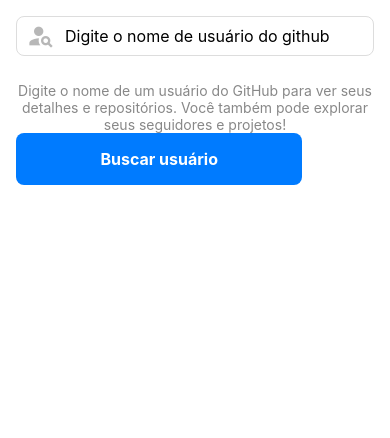
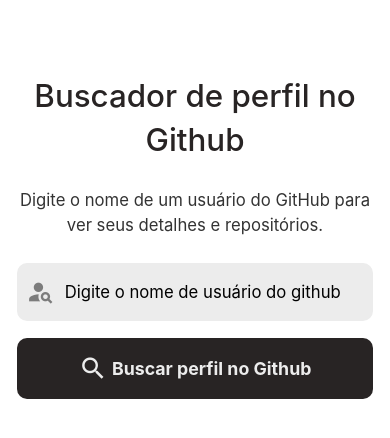
Before and after one commit to dionisio28/BuscaDev, a React Native app: screen / in a window 390 px wide. Shown: the top 438 px of the page. Built offline with nearby package versions, Linux system fonts and the light colour scheme.

Commit message:
feature search user - update the layout for the texts, buttons and input

```diff
--- a/src/App.tsx
+++ b/src/App.tsx
@@ -1,6 +1,6 @@
 import React from 'react';
 import {UserProvider} from './contexts/UserContext';
-import GithubFinder from './screens/GithubFinder';
+import GithubFinder from './screens/SearchUser';
 import {SafeAreaView} from 'react-native';
 import { safeAreaViewStyle } from './styles/customStyles';
 
--- a/src/components/SearchButton.tsx
+++ /dev/null
@@ -1,31 +0,0 @@
-import React from 'react';
-import styled from 'styled-components/native';
-
-interface AvatarProps {
-  onPress: () => void;
-}
-
-const SearchButton = ({onPress}: AvatarProps) => {
-  return (
-    <Button onPress={onPress}>
-      <ButtonTitle>Buscar usuário</ButtonTitle>
-    </Button>
-  );
-};
-
-const Button = styled.TouchableOpacity`
-  width: 80%;
-  padding: 16px;
-  background-color: #007bff; /* Exemplo de cor de fundo */
-  border-radius: 8px; /* Exemplo de borda arredondada */
-  justify-content: center;
-  align-items: center;
-`;
-
-const ButtonTitle = styled.Text`
-  color: white; /* Cor do texto */
-  font-size: 16px; /* Tamanho do texto */
-  font-weight: bold; /* Peso da fonte */
-`;
-
-export default SearchButton;
--- /dev/null
+++ b/src/components/SearchUser/SearchButton.tsx
@@ -0,0 +1,37 @@
+import React from 'react';
+import MaterialIcons from 'react-native-vector-icons/MaterialIcons';
+import styled from 'styled-components/native';
+import {Colors} from '../../styles/colors';
+import { scale } from '../../utils/platformUtils';
+
+interface AvatarProps {
+  onPress: () => void;
+}
+
+const SearchButton = ({onPress}: AvatarProps) => {
+  return (
+    <Button onPress={onPress}>
+      <MaterialIcons name="search" size={scale(28)} color={Colors.opacityGray} />
+      <ButtonTitle>Buscar perfil no Github</ButtonTitle>
+    </Button>
+  );
+};
+
+const Button = styled.TouchableOpacity`
+  width: 100%;
+  padding: 16px;
+  background-color: ${Colors.black};
+  border-radius: 10px;
+  flex-direction: row;
+  justify-content: center;
+  align-items: center;
+`;
+
+const ButtonTitle = styled.Text`
+  color: ${Colors.opacityGray};
+  font-size: ${scale(17)}px;
+  padding-left: ${scale(4)}px;
+  font-weight: bold;
+`;
+
+export default SearchButton;
--- a/src/components/SearchInput.tsx
+++ b/src/components/SearchUser/SearchInput.tsx
@@ -1,16 +1,18 @@
 import React, {useCallback} from 'react';
 import styled from 'styled-components/native';
 import MaterialIcons from 'react-native-vector-icons/MaterialIcons';
-import {Colors} from '../styles/colors';
+import {Colors} from '../../styles/colors';
+import {scale} from '../../utils/platformUtils';
 
 interface SearchInputProps {
   value: string;
   placeholder?: string;
   onChangeText: (text: string) => void;
+  onSubmitEditing: () => void;
 }
 
 const SearchInput: React.FC<SearchInputProps> = React.memo(
-  ({value, placeholder = 'Search...', onChangeText}) => {
+  ({value, placeholder = 'Search...', onChangeText, onSubmitEditing}) => {
     const handleClear = useCallback(() => {
       onChangeText('');
     }, [onChangeText]);
@@ -21,7 +23,7 @@
           <MaterialIcons
             name="person-search"
             size={28}
-            color={Colors.lightGray}
+            color={Colors.lightBlack}
           />
         </LeftIcon>
 
@@ -29,13 +31,14 @@
           placeholder={placeholder}
           value={value}
           onChangeText={onChangeText}
+          onSubmitEditing={onSubmitEditing}
           autoCapitalize="none"
           autoCorrect={false}
         />
 
         {value.length > 0 && (
           <RightIcon onPress={handleClear}>
-            <MaterialIcons name="clear" size={28} color={Colors.darkGray} />
+            <MaterialIcons name="clear" size={28} color={Colors.lightBlack} />
           </RightIcon>
         )}
       </Container>
@@ -48,17 +51,17 @@
 const Container = styled.View`
   flex-direction: row;
   align-items: center;
-  border: 1px solid ${Colors.opacityGray};
-  border-radius: 8px;
+  border-radius: 10px;
   padding: 0 10px;
-  height: 40px;
-  background-color: ${Colors.white};
-  margin-bottom: 16px;
+  height: ${scale(56)}px;
+  margin-top: ${scale(24)}px;
+  margin-bottom: ${scale(16)}px;
+  background-color: ${Colors.opacityGray};
 `;
 
 const Input = styled.TextInput`
   flex: 1;
-  font-size: 16px;
+  font-size: ${scale(16)}px;
   padding: 0 10px;
 `;
 
--- a/src/screens/GithubFinder.tsx
+++ b/src/screens/SearchUser.tsx
@@ -1,35 +1,37 @@
 import React, {useState} from 'react';
 import {ActivityIndicator, Text, View} from 'react-native';
-import SearchInput from '../components/SearchInput.tsx';
+import SearchInput from '../components/SearchUser/SearchInput.tsx';
 import {Colors} from '../styles/colors.ts';
 import styled from 'styled-components/native';
 import {useUser} from '../hooks/useGitHub.ts';
-import SearchButton from '../components/SearchButton.tsx';
+import SearchButton from '../components/SearchUser/SearchButton.tsx';
 import Message from '../components/Message.tsx';
+import {scale} from '../utils/platformUtils';
 
-const GithubFinder = () => {
+const SearchUser = () => {
   const [searchUsername, setSearchUsername] = useState('');
 
-  const {getUser, loading, error, typeError, user} = useUser();
+  const {getUser, loading, error, typeError} = useUser();
 
   const onHandleSearchUsernamePress = async () => {
     await getUser(searchUsername);
   };
 
-  console.log('user', user);
-
   return (
     <Container>
+      <Title>Buscador de perfil no Github</Title>
+      <InstructionsText>
+        Digite o nome de um usuário do GitHub para ver seus detalhes e
+        repositórios.
+      </InstructionsText>
+
       <SearchInput
         placeholder="Digite o nome de usuário do github"
         value={searchUsername}
         onChangeText={setSearchUsername}
+        onSubmitEditing={onHandleSearchUsernamePress}
       />
       {loading && <ActivityIndicator size={'large'} color={Colors.info} />}
-      <InstructionsText>
-        Digite o nome de um usuário do GitHub para ver seus detalhes e
-        repositórios. Você também pode explorar seus seguidores e projetos!
-      </InstructionsText>
 
       <SearchButton onPress={onHandleSearchUsernamePress} />
       {!loading && error && <Message message={error} type={typeError} />}
@@ -39,15 +41,25 @@
 
 const Container = styled(View)`
   flex: 1;
-  padding: 16px;
+  padding: ${scale(16)}px;
+  padding-top: ${scale(72)}px;
   background-color: ${Colors.white};
 `;
 
-const InstructionsText = styled(Text)`
-  font-size: 14px;
-  color: ${Colors.lightGray};
+const Title = styled(Text)`
+  font-size: ${scale(30)}px;
+  line-height: ${scale(42)}px;
+  color: ${Colors.black};
+  font-weight: 500;
   text-align: center;
-  margin-top: 10px;
 `;
 
-export default GithubFinder;
+const InstructionsText = styled(Text)`
+  font-size: ${scale(16)}px;
+  color: ${Colors.lightBlack};
+  line-height: ${scale(24)}px;
+  text-align: center;
+  margin-top: ${scale(24)}px;
+`;
+
+export default SearchUser;
--- a/src/styles/colors.ts
+++ b/src/styles/colors.ts
@@ -1,10 +1,10 @@
 export const Colors = {
-    warning: "#FFC107",
-    info: "#007BFF",
-    black: "#010101",
-    lightBlack: "#333333",
-    white: "#FFFFFF",
-    darkGray: "#666666",
-    lightGray: "#888888",
-    opacityGray: "#ddd",
-}
+    warning: '#FFC107',
+    info: '#007BFF',
+    black: '#282424',
+    lightBlack: '#333333',
+    white: '#FFFFFF',
+    darkGray: '#666666',
+    lightGray: '#888888',
+    opacityGray: '#ececec',
+};
--- /dev/null
+++ b/src/utils/platformUtils.ts
@@ -0,0 +1,22 @@
+import {Dimensions, NativeModules, Platform} from 'react-native';
+
+export const {width, height} = Dimensions.get('window');
+
+/** The scale function is used to scale up
+ * the app UI across different sized devices.
+ * The guideline width is based on iPhone SE.
+ */
+const guidelineBaseWidth = 320;
+
+const widthRatio = width / guidelineBaseWidth;
+
+const baseScale = (size: number) => widthRatio * size;
+
+export const scale = (size: number, factor = 0.2) =>
+  size + (baseScale(size) - size) * factor;
+
+export const isAndroid = () => Platform.OS === 'android';
+
+export const STATUSBAR_HEIGHT = !isAndroid()
+  ? 20
+  : NativeModules.StatusBarManager.HEIGHT;
```
